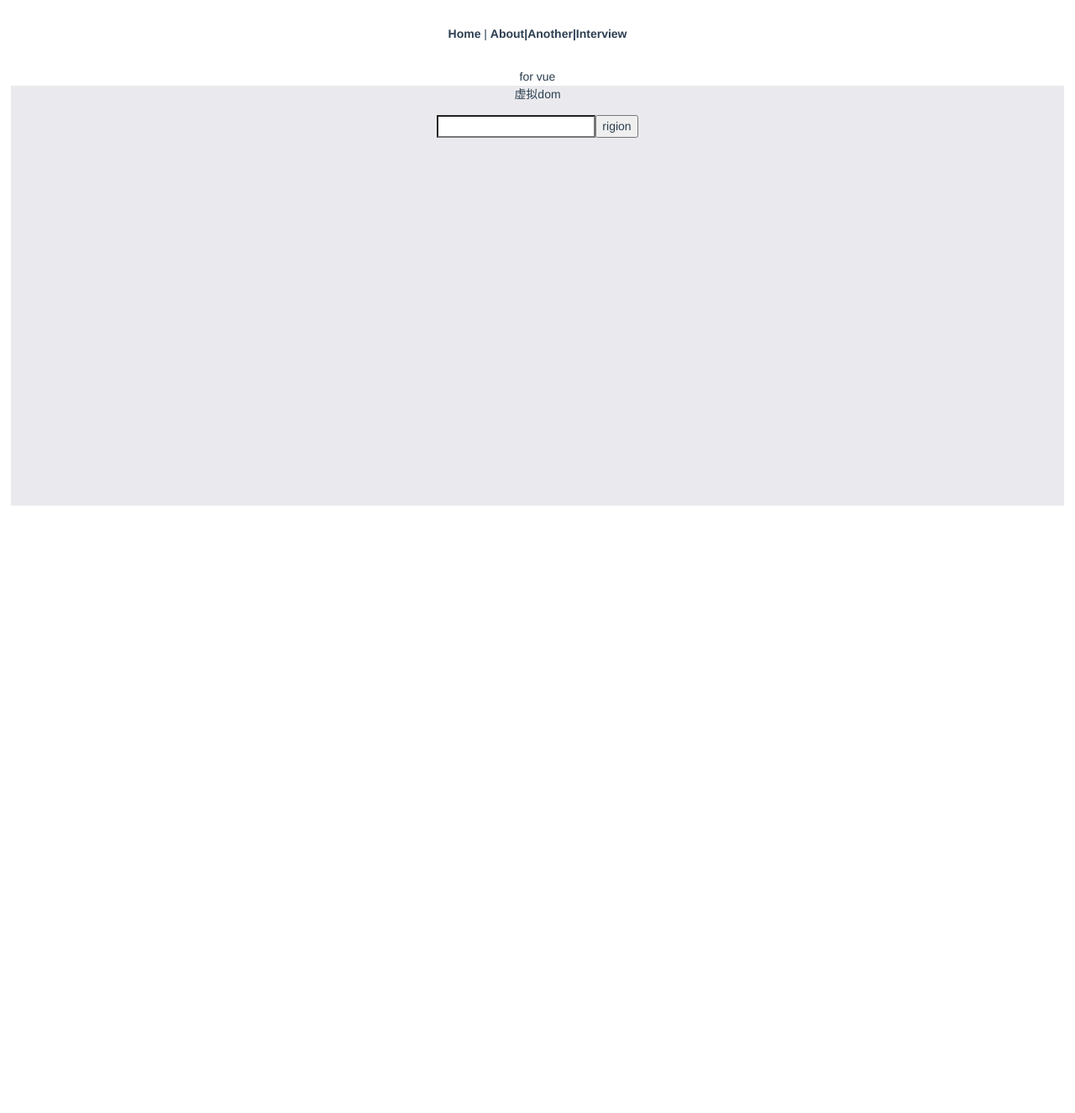
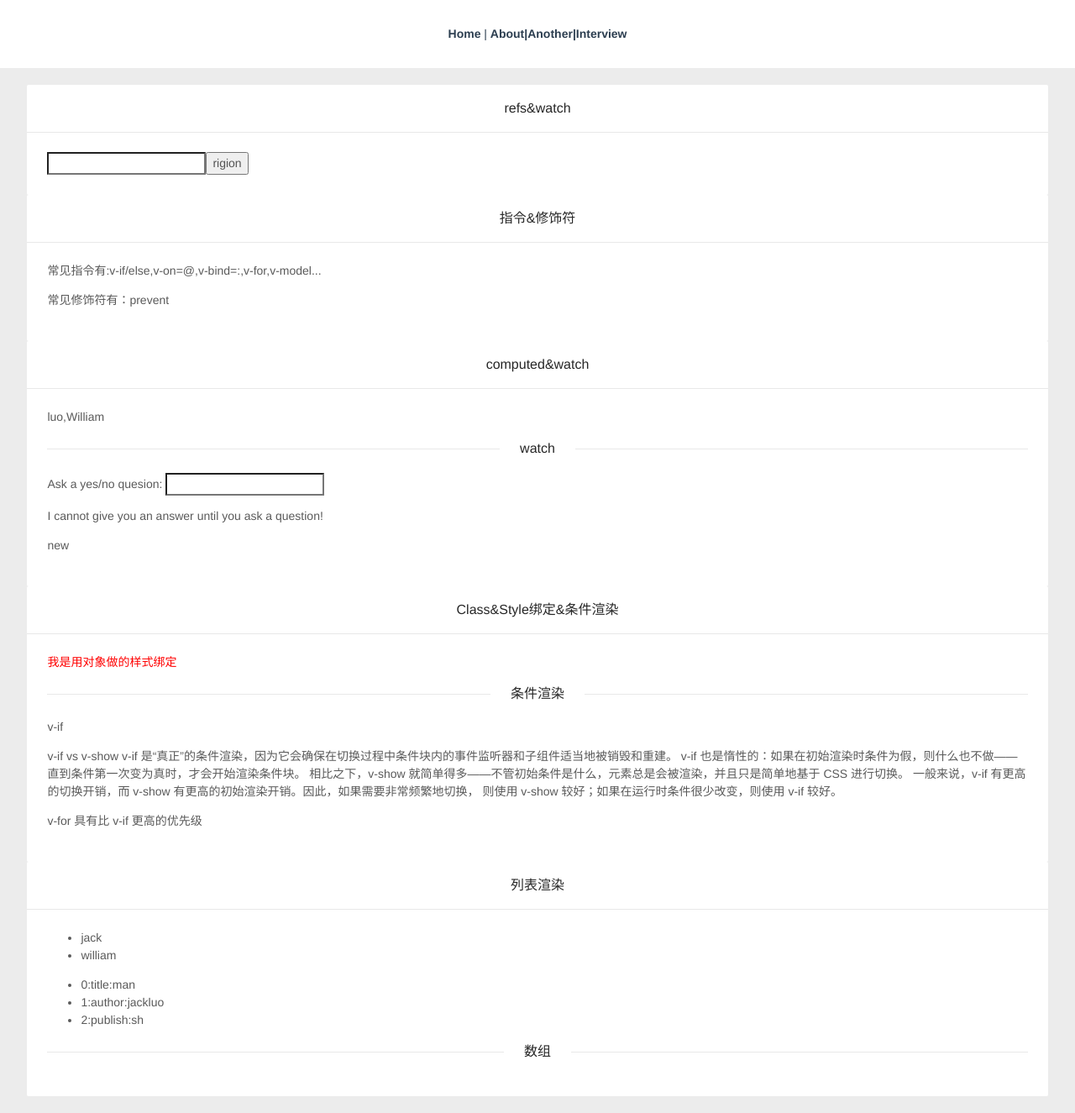
Before and after one commit to jackluotong/vue_project, a Vue app: page /forVue in a window 1280 px wide. Shown: the whole page at 84% size. Before the commit the page ends 800 px from the top, so only its background shows below. Built offline with nearby package versions, Linux system fonts and the light colour scheme.

Commit message:
add interview knowledge.

```diff
--- a/src/components/ForVue.vue
+++ b/src/components/ForVue.vue
@@ -1,50 +1,150 @@
 <template>
-    <div>for vue
-        <div class="partOne">
-            <p>虚拟dom</p>
-             <input type="text" ref="input1">
-            <button @click="add" ref="opt1">{{value}}</button>
-        </div>
-    </div>
+  <div style="background:#ECECEC; padding:20px;">
+    <a-card
+      title="refs&watch"
+      :bordered="false"
+      style="width:98%;margin:0 auto"
+    >
+      <div class="content">
+        <input type="text" ref="input1" />
+        <button @click="add" ref="opt1">{{ value }}</button>
+      </div>
+    </a-card>
+    <a-card
+      title="指令&修饰符"
+      :bordered="false"
+      style="width:98%;margin:0 auto"
+    >
+      <div class="content">
+        <p>常见指令有:v-if/else,v-on=@,v-bind=:,v-for,v-model...</p>
+        <p>常见修饰符有：prevent</p>
+      </div>
+    </a-card>
+    <a-card
+      title="computed&watch"
+      :bordered="false"
+      style="width:98%;margin:0 auto"
+    >
+      <div class="content">
+        <p>{{ fullname }}</p>
+        <a-divider>watch</a-divider>
+        <p>Ask a yes/no quesion: <input type="text" v-model="question" /></p>
+        <p>{{ answer }}</p>
+        <p ref="old">new</p>
+        <P ref="new">{{ old }}</P>
+      </div>
+    </a-card>
+    <a-card
+      title=" Class&Style绑定&条件渲染"
+      :bordered="false"
+      style="width:98%;margin:0 auto"
+    >
+      <div class="content">
+        <p :style="styleObject">我是用对象做的样式绑定</p>
+         <a-divider>条件渲染</a-divider>
+         <p v-if="active">v-if</p>
+         <p>v-if vs v-show
+            v-if 是“真正”的条件渲染，因为它会确保在切换过程中条件块内的事件监听器和子组件适当地被销毁和重建。
+
+            v-if 也是惰性的：如果在初始渲染时条件为假，则什么也不做——直到条件第一次变为真时，才会开始渲染条件块。
+
+            相比之下，v-show 就简单得多——不管初始条件是什么，元素总是会被渲染，并且只是简单地基于 CSS 进行切换。
+
+            一般来说，v-if 有更高的切换开销，而 v-show 有更高的初始渲染开销。因此，如果需要非常频繁地切换，
+            则使用 v-show 较好；如果在运行时条件很少改变，则使用 v-if 较好。
+          </p>
+      <p>v-for 具有比 v-if 更高的优先级</p>
+      </div>
+    </a-card>
+
+     <a-card
+      title="列表渲染"
+      :bordered="false"
+      style="width:98%;margin:0 auto"
+    >
+      <div class="content">
+         <ul>
+           <li v-for="item in items" :key="item">
+              {{item.name}}
+           </li>
+         </ul>
+         <ul>
+           <li v-for="(value,name,index) in object" :key="index">
+               {{index}}:{{name}}:{{value}}
+           </li>
+         </ul>
+          <a-divider>数组</a-divider>
+      </div>
+    </a-card>
+  </div>
 </template>
 <script>
 export default {
-    data(){
-        return{
-            value:'rigion',
-
-        }
+  data() {
+    return {
+      value: 'rigion',
+      firstName: 'luo',
+      lastName: 'William',
+      question: '',
+      answer: 'I cannot give you an answer until you ask a question!',
+      old: '',
+      styleObject:{
+        color:'red',
+        fontsize:'40px',
+       },
+       active:true,
+       items:[//v-for 遍历数组 item in items，遍历对象 value in object
+         {name:'jack'},
+         {name:'william'}
+       ],
+       object:{
+         title:'man',
+         author:'jackluo',
+         publish:'sh'
+       },
+    }
+  },
+  watch: {
+    value(newName, oldName) {
+      console.log('this is new name' + newName)
+      console.log('this is old name' + oldName)
     },
-    watch:{
-        value(newName,oldName){
-            console.log('this is new name'+newName);
-            console.log('this is old name'+oldName);
-        }
+    question(newQuestion, oldQuestion) {
+        this.answer = 'Wating for you...'
+        this.$nextTick(function() {
+        this.$refs.new.value = newQuestion
+        this.old = oldQuestion
+        console.log('new value' + this.$refs.new.value)
+      })
+      console.log(newQuestion, oldQuestion)
     },
-    methods:{
-     add:function(){
-      console.log(this.$refs.input1.value);
-       let s=this.$refs.input1.value;
-       if(!s){
-           alert('please input value.')
-           return false;
-       }else{
-        let that=this;
-        console.log(that);
-        that.value=that.$refs.input1.value;
-        this.$nextTick(function(){
-        console.log(that.$refs.opt1.innerText);
+  },
+  methods: {
+    add: function() {
+      console.log(this.$refs.input1.value)
+      let s = this.$refs.input1.value
+      if (!s) {
+        alert('please input value.')
+        return false
+      } else {
+        let that = this
+        console.log(that)
+        that.value = that.$refs.input1.value
+        this.$nextTick(function() {
+          console.log(that.$refs.opt1.innerText)
         })
-       }
-     },
+      }
     },
+  },
+  computed: {
+    fullname: function() {
+      return this.firstName + ',' + this.lastName
+    },
+  },
 }
 </script>
 <style scoped>
-.partOne{
-    background-color: #eaeaee;
-    width: 98%;
-    height:500px;
-    margin: 0 auto;
+.content {
+  text-align: left;
 }
 </style>
--- a/src/components/InterviewVue.vue
+++ b/src/components/InterviewVue.vue
@@ -1,68 +1,93 @@
 <template>
-  <div>
-    <a-menu
-      style="width: 256px"
-      :default-selected-keys="['1']"
-      :open-keys.sync="openKeys"
-      mode="inline"
-      @click="handleClick"
+  <a-layout id="components-layout-demo-top-side-2">
+    <a-layout-header class="header">
+      <div class="logo" />
+      <!-- <a-menu
+        theme="dark"
+        mode="horizontal"
+        :default-selected-keys="['2']"
+        :style="{ lineHeight: '64px' }"
       >
-      <a-sub-menu key="sub1" @titleClick="titleClick">
-        <span slot="title"><a-icon type="mail" /><span>Vue</span></span>
-        <a-menu-item-group key="g1">
-          <template slot="title"> <a-icon type="qq" /><span>基础部分</span> </template>
-          <a-menu-item key="1" @click="vueClick" >
-            Option 1
+        <a-menu-item key="1">
+          nav 1
         </a-menu-item>
         <a-menu-item key="2">
-            Option 2
+          nav 2
         </a-menu-item>
-        </a-menu-item-group>
-        <a-menu-item-group key="g2" title="加强部分 ">
         <a-menu-item key="3">
-            Option 3
+          nav 3
+        </a-menu-item>
+      </a-menu> -->
+    </a-layout-header>
+    <a-layout>
+      <a-layout-sider width="200" style="background: #fff">
+        <a-menu
+          mode="inline"
+          :default-selected-keys="['1']"
+          :default-open-keys="['sub1']"
+          :style="{ height: '100%', borderRight: 0 }"
+        >
+          <a-sub-menu key="sub1">
+            <span slot="title"><a-icon type="user" />Vue</span>
+            <a-menu-item key="1" @click="vueClick">
+             Fundamental
+            </a-menu-item>
+            <a-menu-item key="2">
+              Advanced
+            </a-menu-item>
+            <a-menu-item key="3">
+              option3
             </a-menu-item>
             <a-menu-item key="4">
-            Option 4
+              option4
             </a-menu-item>
-        </a-menu-item-group>
           </a-sub-menu>
-      <a-sub-menu key="sub2" @titleClick="titleClick">
-        <span slot="title"><a-icon type="appstore" /><span>React</span></span>
+          <a-sub-menu key="sub2">
+            <span slot="title"><a-icon type="laptop" />subnav 2</span>
             <a-menu-item key="5">
-          Option 5
+              option5
             </a-menu-item>
             <a-menu-item key="6">
-          Option 6
+              option6
             </a-menu-item>
-        <a-sub-menu key="sub3" title="Submenu">
             <a-menu-item key="7">
-            Option 7
+              option7
             </a-menu-item>
             <a-menu-item key="8">
-            Option 8
+              option8
             </a-menu-item>
           </a-sub-menu>
-      </a-sub-menu>
-      <a-sub-menu key="sub4">
-        <span slot="title"><a-icon type="setting" /><span>JavaScript</span></span>
+          <a-sub-menu key="sub3">
+            <span slot="title"><a-icon type="notification" />subnav 3</span>
             <a-menu-item key="9">
-          Option 9
+              option9
             </a-menu-item>
             <a-menu-item key="10">
-          Option 10
+              option10
             </a-menu-item>
             <a-menu-item key="11">
-          Option 11
+              option11
             </a-menu-item>
             <a-menu-item key="12">
-          Option 12
+              option12
             </a-menu-item>
           </a-sub-menu>
         </a-menu>
-
-
-  </div>
+      </a-layout-sider>
+      <a-layout style="padding: 0 24px 24px">
+        <a-breadcrumb style="margin: 16px 0">
+          <a-breadcrumb-item>Home</a-breadcrumb-item>
+          <a-breadcrumb-item>List</a-breadcrumb-item>
+          <a-breadcrumb-item>App</a-breadcrumb-item>
+        </a-breadcrumb>
+        <a-layout-content
+          :style="{ background: '#fff', padding: '24px', margin: 0, minHeight: '280px' }"
+        >
+        面试知识总结
+        </a-layout-content>
+      </a-layout>
+    </a-layout>
+  </a-layout>
 </template>
 <script>
 
@@ -73,9 +98,7 @@ export default {
     name:'InterviewVue',
     data() {
     return {
-      current: ['mail'],
-      openKeys: ['sub1'],
-      value:'origin',
+        collapsed: false,
     };
   },
   watch: {
@@ -102,3 +125,12 @@ export default {
   },
 }
 </script>
+<style>
+#components-layout-demo-top-side-2 .logo {
+  width: 120px;
+  height: 31px;
+  background: rgba(255, 255, 255, 0.2);
+  margin: 16px 28px 16px 0;
+  float: left;
+}
+</style>
--- a/src/views/Interview.vue
+++ b/src/views/Interview.vue
@@ -1,5 +1,5 @@
 <template>
-    <div>
+    <div class="divInterview">
         <InterviewVue/>
     </div>
 </template>
@@ -12,3 +12,8 @@ export default {
     }
 }
 </script>
+<style scoped>
+.divInterview{
+
+}
+</style>
```
Lines whose indentation alone changed are shown as unchanged.
